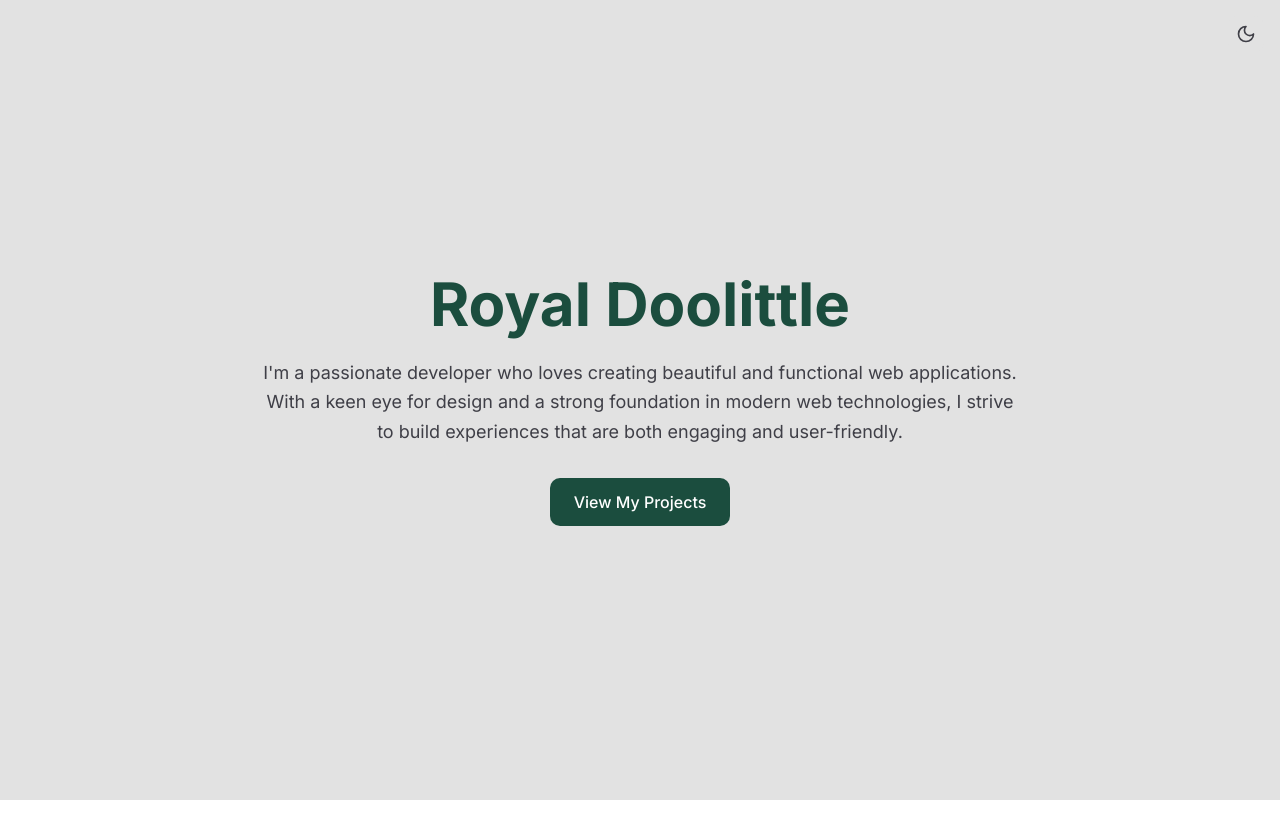
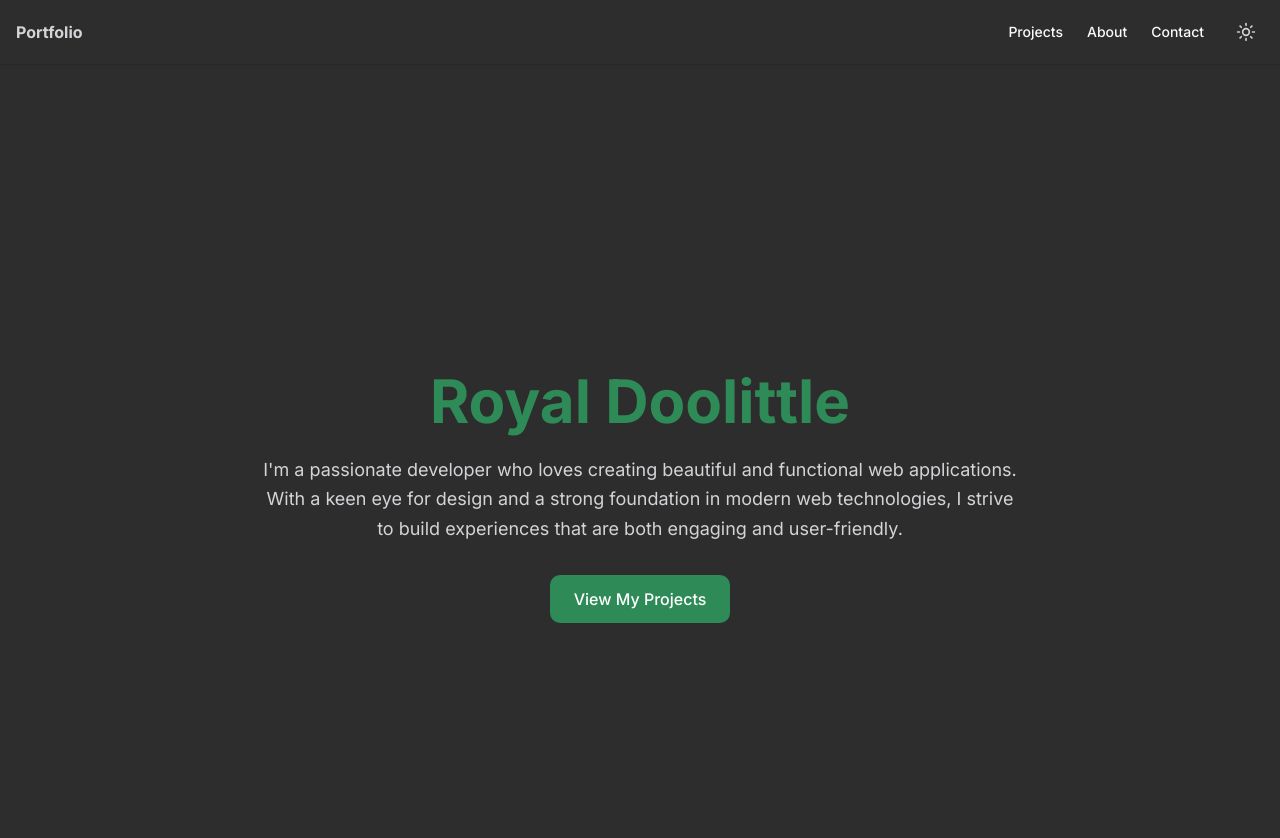
Before and after one commit to Doolitt/portfolio-royal, a Next.js app: page / in a window 1280 px wide. Both pictures are taken after a click on the button "Toggle theme". Shown: the top 838 px of the page. Before the commit the page ends 800 px from the top, so only its background shows below. Built offline with nearby package versions, Linux system fonts and the light colour scheme.

Commit message:
add header

```diff
--- /dev/null
+++ b/app/components/header.tsx
@@ -0,0 +1,108 @@
+"use client"
+
+import Link from "next/link"
+import { useTheme } from "@/app/theme-provider"
+import { Moon, Sun, Menu } from "lucide-react"
+import { useState } from "react"
+
+// Header component with navigation and theme toggle
+export const Header = () => {
+  // Get theme context
+  const { theme, setTheme } = useTheme()
+  const [isMobileMenuOpen, setIsMobileMenuOpen] = useState(false)
+
+  return (
+    <header className="sticky top-0 z-50 w-full border-b border-zinc-200 dark:border-zinc-800 bg-[#E2E2E2] dark:bg-[#2D2D2D]">
+      <div className="container mx-auto px-4 flex h-16 items-center justify-between">
+        {/* Logo */}
+        <Link href="/" className="flex items-center">
+          <span className="font-bold text-zinc-700 dark:text-zinc-300">Portfolio</span>
+        </Link>
+
+        {/* Desktop Navigation */}
+        <nav className="hidden md:flex items-center space-x-6 text-sm font-medium">
+          <Link
+            href="/projects"
+            className="transition-colors hover:text-zinc-700 dark:hover:text-zinc-300"
+          >
+            Projects
+          </Link>
+          <Link
+            href="/about"
+            className="transition-colors hover:text-zinc-700 dark:hover:text-zinc-300"
+          >
+            About
+          </Link>
+          <Link
+            href="/contact"
+            className="transition-colors hover:text-zinc-700 dark:hover:text-zinc-300"
+          >
+            Contact
+          </Link>
+          <button
+            onClick={() => setTheme(theme === "light" ? "dark" : "light")}
+            className="rounded-md p-2 hover:bg-[#D8D4D5] dark:hover:bg-[#384D48]"
+            aria-label="Toggle theme"
+          >
+            {theme === "light" ? (
+              <Moon className="h-5 w-5 text-zinc-700" />
+            ) : (
+              <Sun className="h-5 w-5 text-zinc-300" />
+            )}
+          </button>
+        </nav>
+
+        {/* Mobile Navigation Controls */}
+        <div className="flex md:hidden items-center space-x-4">
+          <button
+            onClick={() => setTheme(theme === "light" ? "dark" : "light")}
+            className="rounded-md p-2 hover:bg-[#D8D4D5] dark:hover:bg-[#384D48]"
+            aria-label="Toggle theme"
+          >
+            {theme === "light" ? (
+              <Moon className="h-5 w-5 text-zinc-700" />
+            ) : (
+              <Sun className="h-5 w-5 text-zinc-300" />
+            )}
+          </button>
+          <button
+            onClick={() => setIsMobileMenuOpen(!isMobileMenuOpen)}
+            className="rounded-md p-2 hover:bg-[#D8D4D5] dark:hover:bg-[#384D48]"
+            aria-label="Toggle menu"
+          >
+            <Menu className="h-5 w-5 text-zinc-700 dark:text-zinc-300" />
+          </button>
+        </div>
+      </div>
+
+      {/* Mobile Menu */}
+      {isMobileMenuOpen && (
+        <div className="md:hidden">
+          <nav className="flex flex-col space-y-4 px-4 py-6 bg-[#E2E2E2] dark:bg-[#2D2D2D] border-t border-zinc-200 dark:border-zinc-800">
+            <Link
+              href="/projects"
+              className="text-zinc-700 dark:text-zinc-300 hover:text-zinc-900 dark:hover:text-zinc-100"
+              onClick={() => setIsMobileMenuOpen(false)}
+            >
+              Projects
+            </Link>
+            <Link
+              href="/about"
+              className="text-zinc-700 dark:text-zinc-300 hover:text-zinc-900 dark:hover:text-zinc-100"
+              onClick={() => setIsMobileMenuOpen(false)}
+            >
+              About
+            </Link>
+            <Link
+              href="/contact"
+              className="text-zinc-700 dark:text-zinc-300 hover:text-zinc-900 dark:hover:text-zinc-100"
+              onClick={() => setIsMobileMenuOpen(false)}
+            >
+              Contact
+            </Link>
+          </nav>
+        </div>
+      )}
+    </header>
+  )
+}
--- a/app/layout.tsx
+++ b/app/layout.tsx
@@ -2,6 +2,7 @@ import type { Metadata } from "next";
 import { Inter } from "next/font/google";
 import "./globals.css";
 import { ThemeProvider } from "./theme-provider";
+import { Header } from "./components/header";
 
 const inter = Inter({ subsets: ["latin"] });
 
@@ -17,14 +18,16 @@ export default function RootLayout({
 }) {
   return (
     <html lang="en" suppressHydrationWarning>
-      <body className={inter.className}>
+      <body className={`${inter.className} bg-[#E2E2E2] dark:bg-[#2D2D2D]`}>
         <ThemeProvider
-          attribute="class"
           defaultTheme="system"
           enableSystem
           disableTransitionOnChange
         >
-          {children}
+          <Header />
+          <main className="container mx-auto px-4 py-8">
+            {children}
+          </main>
         </ThemeProvider>
       </body>
     </html>
--- a/app/page.tsx
+++ b/app/page.tsx
@@ -1,12 +1,10 @@
 "use client"
 
 import Link from 'next/link';
-import { ThemeToggle } from './components/theme-toggle';
 
 export default function Home() {
   return (
     <main className="min-h-screen bg-[#E2E2E2] dark:bg-[#2D2D2D] flex items-center justify-center">
-      <ThemeToggle />
       {/* Hero Section */}
       <div className="container mx-auto px-4">
         <div className="max-w-3xl mx-auto text-center">
--- a/app/theme-provider.tsx
+++ b/app/theme-provider.tsx
@@ -8,7 +8,6 @@ type ThemeProviderProps = {
   children: React.ReactNode
   defaultTheme?: Theme
   storageKey?: string
-  attribute?: string
   enableSystem?: boolean
   disableTransitionOnChange?: boolean
 }
@@ -29,16 +28,30 @@ export function ThemeProvider({
   children,
   defaultTheme = "system",
   storageKey = "vite-ui-theme",
-  attribute = "class",
   enableSystem = true,
   disableTransitionOnChange = false,
   ...props
 }: ThemeProviderProps) {
-  const [theme, setTheme] = useState<Theme>(
-    () => (localStorage.getItem(storageKey) as Theme) || defaultTheme
-  )
+  const [mounted, setMounted] = useState(false)
+  const [theme, setTheme] = useState<Theme>(defaultTheme)
 
   useEffect(() => {
+    setMounted(true)
+    const storedTheme = localStorage.getItem(storageKey) as Theme
+    if (storedTheme) {
+      setTheme(storedTheme)
+    } else if (enableSystem) {
+      const systemTheme = window.matchMedia("(prefers-color-scheme: dark)")
+        .matches
+        ? "dark"
+        : "light"
+      setTheme(systemTheme)
+    }
+  }, [enableSystem, storageKey])
+
+  useEffect(() => {
+    if (!mounted) return
+
     const root = window.document.documentElement
 
     if (disableTransitionOnChange) {
@@ -64,7 +77,7 @@ export function ThemeProvider({
         root.classList.remove("no-transition")
       }, 0)
     }
-  }, [theme, enableSystem, disableTransitionOnChange])
+  }, [theme, enableSystem, disableTransitionOnChange, mounted])
 
   const value = {
     theme,
@@ -72,6 +85,10 @@ export function ThemeProvider({
       localStorage.setItem(storageKey, theme)
       setTheme(theme)
     },
+  }
+
+  if (!mounted) {
+    return null
   }
 
   return (
--- /dev/null
+++ b/components/header.tsx
@@ -0,0 +1,56 @@
+"use client"
+
+import Link from "next/link"
+import { useTheme } from "@/app/theme-provider"
+import { Moon, Sun } from "lucide-react"
+
+// Header component with navigation and theme toggle
+export const Header = () => {
+  // Get theme context
+  const { theme, setTheme } = useTheme()
+
+  return (
+    <header className="sticky top-0 z-50 w-full border-b bg-background/95 backdrop-blur supports-[backdrop-filter]:bg-background/60">
+      <div className="container flex h-14 items-center">
+        <div className="mr-4 flex">
+          <Link href="/" className="mr-6 flex items-center space-x-2">
+            <span className="font-bold text-zinc-700 dark:text-zinc-300">Portfolio</span>
+          </Link>
+          <nav className="flex items-center space-x-6 text-sm font-medium">
+            <Link
+              href="/projects"
+              className="transition-colors hover:text-zinc-700 dark:hover:text-zinc-300"
+            >
+              Projects
+            </Link>
+            <Link
+              href="/about"
+              className="transition-colors hover:text-zinc-700 dark:hover:text-zinc-300"
+            >
+              About
+            </Link>
+            <Link
+              href="/contact"
+              className="transition-colors hover:text-zinc-700 dark:hover:text-zinc-300"
+            >
+              Contact
+            </Link>
+          </nav>
+        </div>
+        <div className="flex flex-1 items-center justify-end space-x-2">
+          <button
+            onClick={() => setTheme(theme === "light" ? "dark" : "light")}
+            className="rounded-md p-2 hover:bg-zinc-100 dark:hover:bg-zinc-800"
+            aria-label="Toggle theme"
+          >
+            {theme === "light" ? (
+              <Moon className="h-5 w-5 text-zinc-700" />
+            ) : (
+              <Sun className="h-5 w-5 text-zinc-300" />
+            )}
+          </button>
+        </div>
+      </div>
+    </header>
+  )
+}
```
Also changed, not shown: 1 other file (tests, documents, lock files or other folders).
